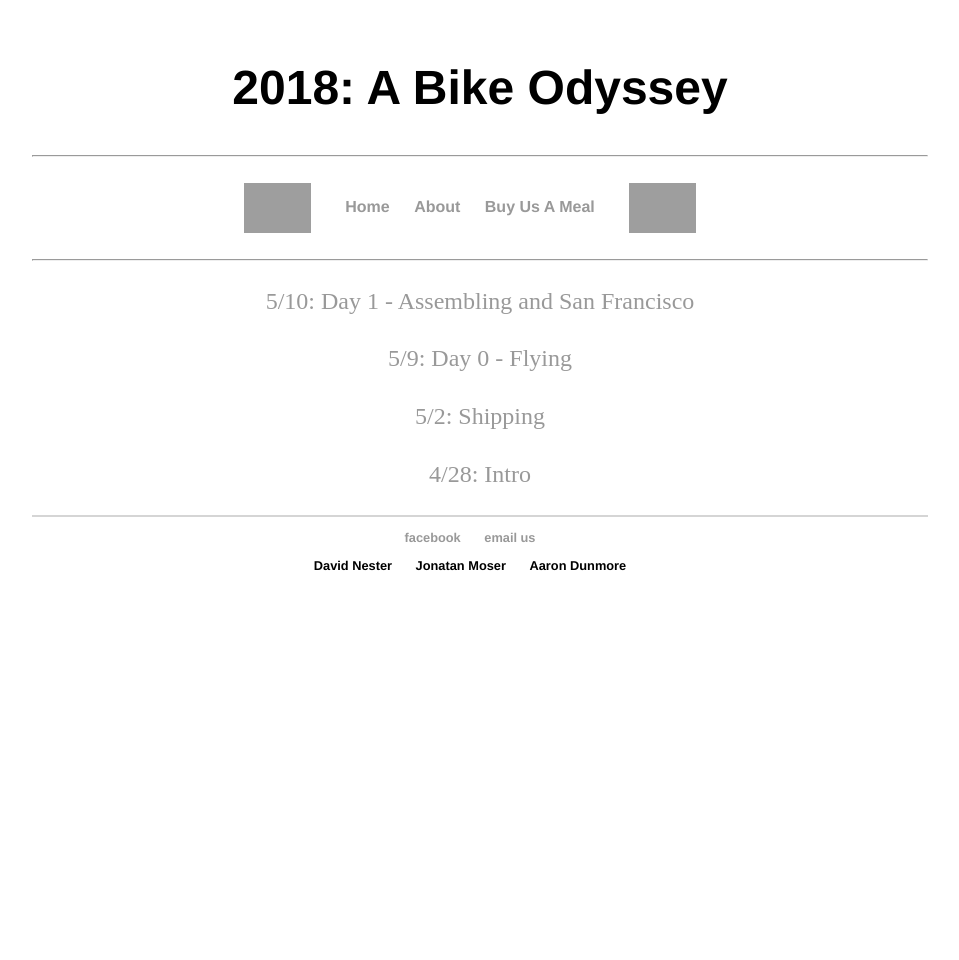
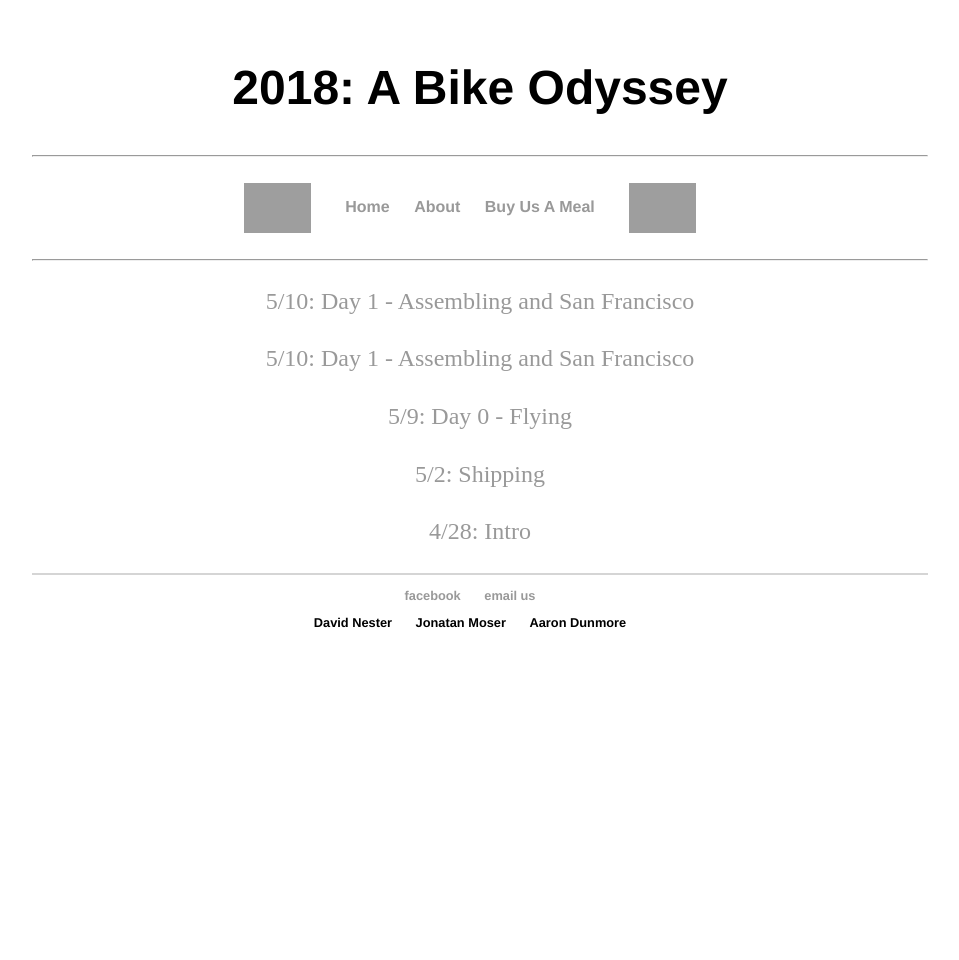
Before and after one commit to DavidNester/DavidNester.github.io, a Jekyll site: the page built from biketrip/index.html, in a window 1280 px wide. Shown: the whole page, without its empty margins (160-1119 px from the left). Built offline with Jekyll 4.4.1, drawn with Linux system fonts in a browser that asks for light colours; grey boxes are pictures that could not be loaded.

Commit message:
Update index.html

```diff
--- a/biketrip/index.html
+++ b/biketrip/index.html
@@ -4,6 +4,7 @@ title: 2018&#58; A Bike Odyssey
 ---
 <center>
 <div class="blurb">
+<p> <a href="https://spark.adobe.com/page/UAZcyNNvLiWMz/">5/10: Day 1 - Assembling and San Francisco</a></p>
   <p> <a href="https://spark.adobe.com/page/5err734L9dGV2/">5/10: Day 1 - Assembling and San Francisco</a></p>
   <p> <a href="https://spark.adobe.com/page/ZNhlk7zbSAhKE/">5/9: Day 0 - Flying</a></p>
   <p> <a href="https://spark.adobe.com/page/IaDHKmvBudwbU/">5/2: Shipping</a></p>
```
